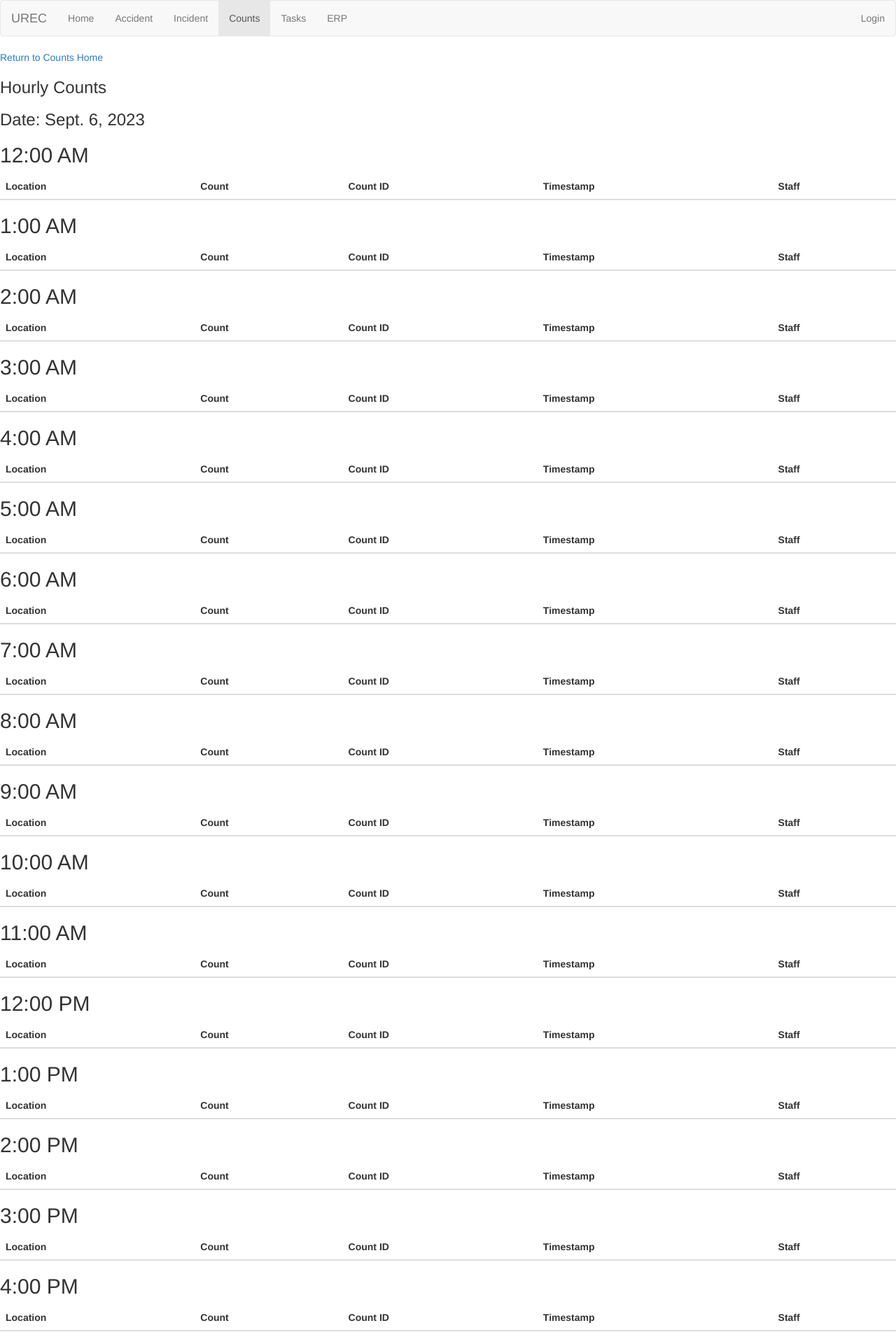
After one commit to AlonsoArreguin/UREC_Project, a Django app: page /count/count_hourly in a window 1280 px wide. The commit adds this page. Shown: the top 1920 px of the page at 70% size. Run offline with Django 4.2, Linux system fonts and the light colour scheme; data comes from the database, SQL or seed files in the repository; both versions use the stored data as it was after the commit; lists and menus that the app fills with data are empty; some libraries are stand-ins or nearby versions.

Commit message:
created count_hourly page

```diff
--- a/urec_app/templates/urec_app/count.html
+++ b/urec_app/templates/urec_app/count.html
@@ -9,4 +9,5 @@
     <h1>Counts Page</h1>
     <a href="{% url 'count_update' %}"><button>Update Count</button></a>
     <a href="{% url 'count_view_history' %}"><button>View Count History</button></a>
+    <a href="{% url 'count_hourly' %}"><button>View Hourly Counts</button></a>
 {% endblock content %}
--- /dev/null
+++ b/urec_app/templates/urec_app/count_hourly.html
@@ -0,0 +1,43 @@
+{% extends './base.html' %}
+{% load static %}
+
+{% block title %}
+    Counts by Hour
+{% endblock title%}
+
+{% block content %}
+    <a href="{% url 'count' %}">Return to Counts Home</a>
+
+    <h3>Hourly Counts</h3>
+
+    <h3>Date: {{ today }} </h3>
+
+    {% for hour, counts_in_hour in hourly_counts.items %}
+    <h2>{{ hour }}</h2>
+
+    <!-- Table structure -->
+    <table class="table table-striped">
+        <thead>
+            <tr>
+                <th>Location</th>
+                <th>Count</th>
+                <th>Count ID</th>
+                <th>Timestamp</th>
+                <th>Staff</th>
+            </tr>
+        </thead>
+        <tbody>
+        {% for count in counts_in_hour %}
+            <tr>
+                <td>{{ count.location_in_facility }}</td>
+                <td>{{ count.location_count }}</td>
+                <td>{{ count.count_id }}</td>
+                <td>{{ count.date_time_submission }}</td>
+                <td>{{ count.staff_netid }}</td>
+            </tr>
+        {% endfor %}
+        </tbody>
+    </table>
+
+{% endfor %}
+{% endblock content %}
--- a/urec_app/urls.py
+++ b/urec_app/urls.py
@@ -19,6 +19,7 @@ urlpatterns =[
     path('count/', views.count, name='count'),
     path('count/update', views.count_update, name='count_update'),
     path('count/view_history', views.count_view_history, name='count_view_history'),
+    path('count/count_hourly', views.count_hourly, name = "count_hourly"),
     path('count/delete/<str:countid>', views.delete_count, name='delete_count'),
 
     path('erp/', views.erp, name='erp'),
--- a/urec_app/views.py
+++ b/urec_app/views.py
@@ -8,6 +8,9 @@ from django.urls import reverse_lazy
 
 from .forms import *
 #from .storage_backends import *
+
+from collections import defaultdict
+from datetime import datetime
 
 
 # Home Page
@@ -237,6 +240,56 @@ def count_view_history(request):
     context = {'count_item': count_item, 'recent_list': recent_list}
     return render(request, 'urec_app/count_view_history.html', context)
 
+# Helper function for count_hourly()
+# TODO probably move somewhere else
+def convert_to_ampm(hour):
+    if hour == 0:
+        return "12:00 AM"
+    elif hour == 12:
+        return "12:00 PM"
+    elif hour < 12:
+        return f"{hour}:00 AM"
+    else:
+        return f"{hour-12}:00 PM"
+
+# Helper function for count_hourly()
+# TODO probably move somewhere else
+# TODO change to sort by better hours
+def sort_ampm_key(item):
+    hour_str, meridiem = item[0].split(":")[0], item[0].split()[1]
+    hour = int(hour_str) if hour_str != "12" else 0
+    return (1 if meridiem == "PM" else 0, hour)
+
+def count_hourly(request):
+    counts = Count.objects.all()
+
+    # Filter counts based on today's date
+    today = datetime.today().date()
+    today_counts = [count for count in counts if count.date_time_submission.date() == today]
+
+    hourly_counts = defaultdict(list)
+
+    # Initialize all hours in the dictionary
+    for i in range(24):
+        #hourly_counts[i] = []
+        ampm_hour = convert_to_ampm(i)
+        hourly_counts[ampm_hour] = []
+
+    # Convert to AM/PM format and append to hourly_counts
+    for count in today_counts:
+        hour = count.date_time_submission.hour
+        ampm_hour = convert_to_ampm(hour)
+
+        hourly_counts[ampm_hour].append(count)
+        #hourly_counts[hour].append(count)
+
+    # Sorted counts by hour
+    sorted_hourly_counts = dict(sorted(hourly_counts.items(), key=sort_ampm_key))
+
+    context = {'hourly_counts': sorted_hourly_counts, 'today': today}
+    return render(request, 'urec_app/count_hourly.html', context)
+
+
 # Delete Task@login_required@staff_member_required
 def delete_count(request, countid):
     count = Count.objects.get(count_id=countid)
```
Also changed, not shown: db.sqlite3.
